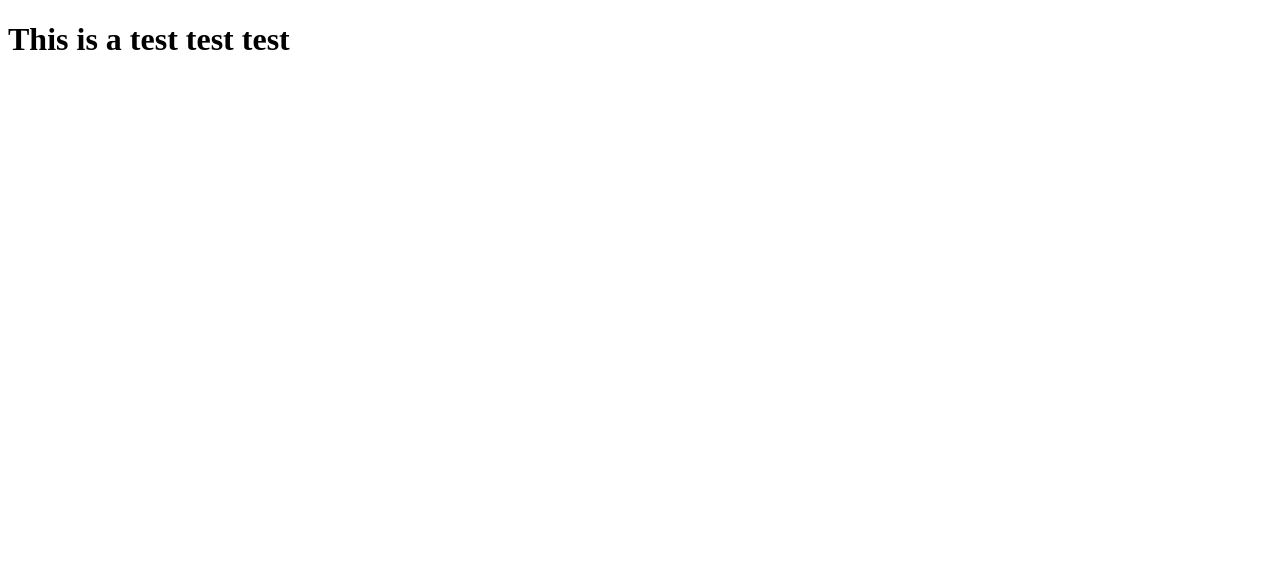
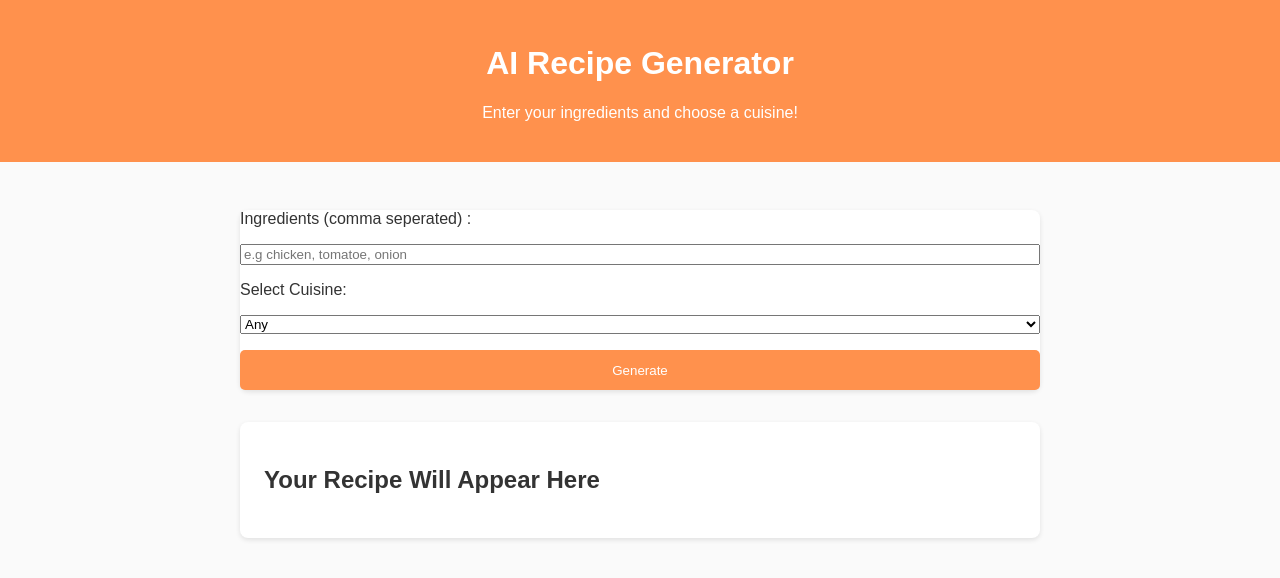
Before and after one commit to cameronsmorgan/AIRecipeApp, a plain HTML site: page index.html in a window 1280 px wide. Drawn offline with Linux system fonts and the light colour scheme.

Commit message:
html scaffolding + styling

```diff
--- a/index.html
+++ b/index.html
@@ -3,9 +3,36 @@
 <head>
     <meta charset="UTF-8">
     <meta name="viewport" content="width=device-width, initial-scale=1.0">
-    <title>Document</title>
+    <title>Ai Recipe Generator</title>
+    <link rel="stylesheet" href="style.css">
 </head>
 <body>
-    <h1>This is a test test test</h1>
+    <header>
+        <h1>AI Recipe Generator</h1>
+        <p>Enter your ingredients and choose a cuisine!</p>
+    </header>
+
+    <main>
+        <section class="input-section">
+            <label for="ingredients">Ingredients (comma seperated) :</label>
+            <input type="text" id="ingredients" placeholder="e.g chicken, tomatoe, onion">
+
+            <label for="cuisine">Select Cuisine:</label>
+            <select id="cuisine">
+                <option>Any</option>
+                <option>Indian</option>
+                <option>Black</option>
+                <option>White</option>
+                <option>Coloured</option>
+            </select>
+
+            <button id="generate">Generate</button>
+        </section>
+
+        <section id="recipe-output" class="output-section">
+            <h2>Your Recipe Will Appear Here</h2>
+            <div id="recipe-text"></div>
+        </section>
+    </main>
 </body>
 </html>
--- /dev/null
+++ b/style.css
@@ -0,0 +1,52 @@
+body{
+    font-family: Arial, Helvetica, sans-serif;
+    background: #fafafa;
+    color: #333;
+    margin: 0;
+    padding: 0;
+}
+
+header{
+    background: #ff914d;
+    color: white;
+    padding: 1.5rem;
+    text-align: center;
+}
+
+main{
+    max-width: 800px;
+    margin: 2rem auto;
+    padding: 1rem;
+}
+
+.input-section{
+    display: flex;
+    flex-direction:column;
+    gap: 1rem;
+    background: #fff;
+    padding: 1.5;
+    border-radius: 8px;
+    box-shadow: 0 2px 5px rgba(0,0,0,0.1);
+
+}
+
+button{
+    padding: 0.8rem;
+    background: #ff914d;
+    color: white;
+    border: none;
+    border-radius: 5px;
+    cursor: pointer;
+}
+
+button:hover{
+    background: #ff6f00;
+}
+
+.output-section{
+    margin-top: 2rem;
+    background: #fff;
+    padding: 1.5rem;
+    border-radius: 8px;
+    box-shadow: 0 2px 5px rgba(0,0,0,0.1);
+}
```
